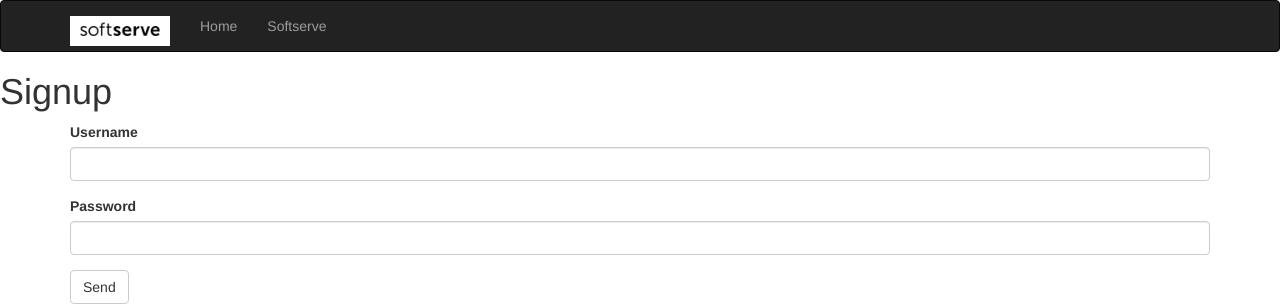
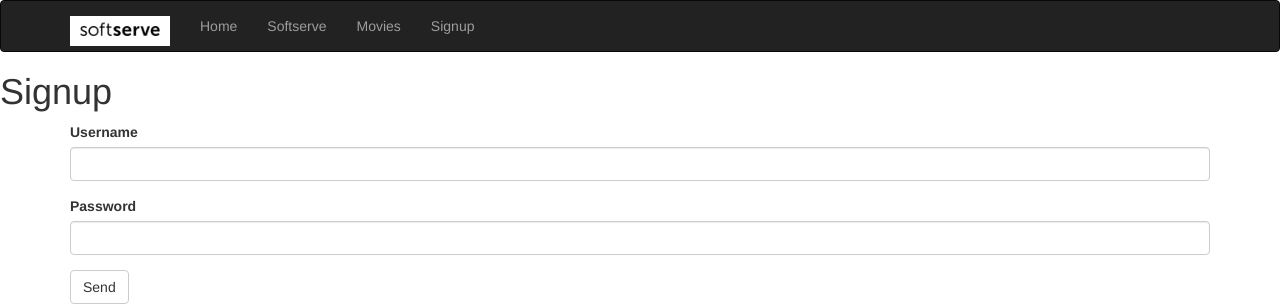
Before and after one commit to JuanMontoyaP/DevOps_Project, a Flask app: page /users/signup in a window 1280 px wide. Shown: the top 308 px of the page. Run offline with Flask 2, Linux system fonts and the light colour scheme; parts of the project's set-up code (start-up, migrations or seed data) failed here and were passed over; some libraries are stand-ins or nearby versions.

Commit message:
Fix nav bar

```diff
--- a/app/app/__init__.py
+++ b/app/app/__init__.py
@@ -6,6 +6,7 @@ from .config import Config
 
 from .auth import auth
 from .users import users
+from .api import api
 
 from .models import UserModel
 
@@ -27,5 +28,6 @@ def create_app():
 
     app.register_blueprint(auth)
     app.register_blueprint(users)
+    app.register_blueprint(api)
 
     return app
--- /dev/null
+++ b/app/app/api/__init__.py
@@ -0,0 +1,5 @@
+from flask import Blueprint
+
+api = Blueprint('api', __name__, url_prefix='/api')
+
+from . import views
--- /dev/null
+++ b/app/app/api/views.py
@@ -0,0 +1,5 @@
+from . import api
+
+@api.route('/movies')
+def get_all_movies():
+    return "Movies"
--- a/app/app/templates/navbar.html
+++ b/app/app/templates/navbar.html
@@ -21,11 +21,15 @@
                 <li><a href="{{ url_for('index') }}">Home</a></li>
                 <li><a href="https://www.softserveinc.com/en-us" target="_blank">Softserve</a></li>
 
+                <li><a href="{{ url_for('api.get_all_movies') }}">Movies</a></li>
+
                 {% if current_user.is_authenticated %}
                     <li><a href="{{ url_for('auth.logout') }}">Logout</a></li>
                 {% endif %}
 
-
+                {% if current_user.is_anonymous %}
+                    <li><a href="{{ url_for('users.signup') }}">Signup</a></li>
+                {% endif %}
             </ul>
         </div>
     </div>
```
